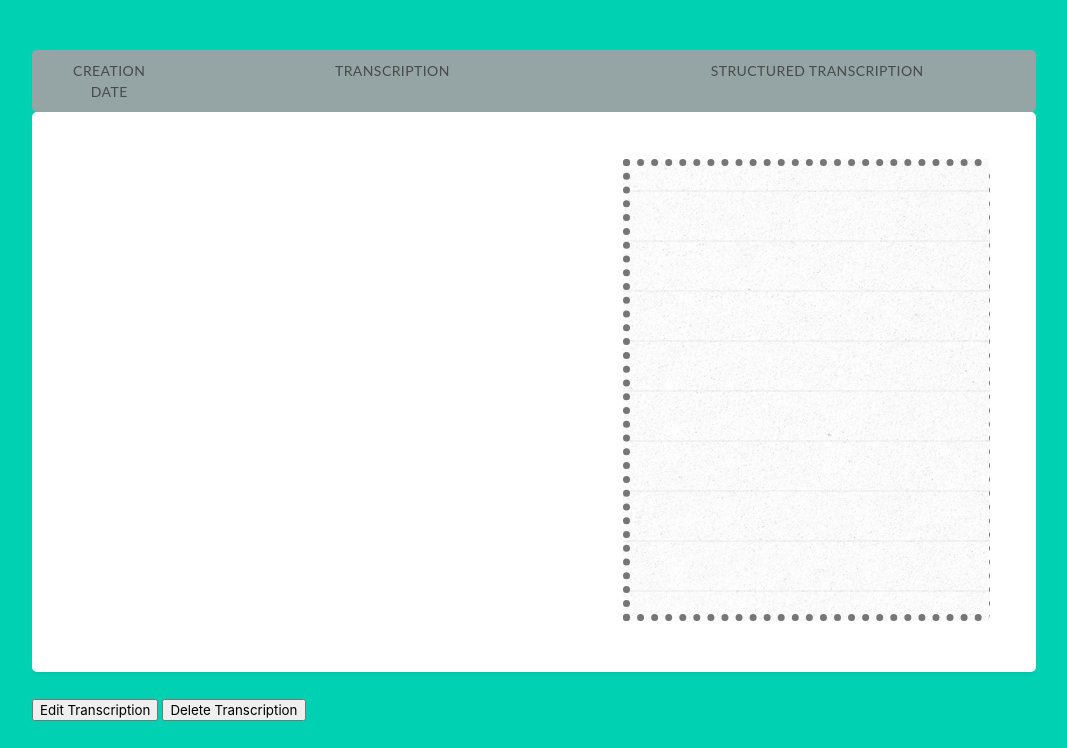
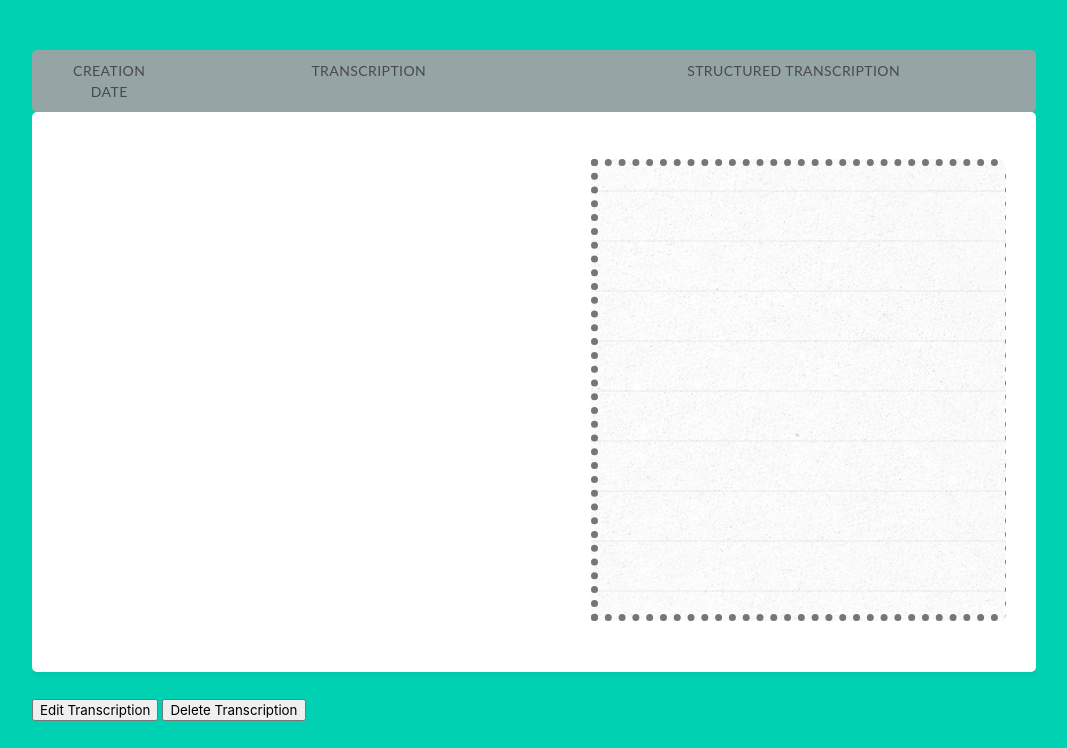
Before and after one commit to diogoaduartereis/HandsDownBackEnd, a Flask app: template templates/display_transcription.html in a window 1280 px wide. Shown: the part 52-800 px from the top of the page, without its empty margins (106-1173 px from the left). Run offline with Flask 2, Linux system fonts and the light colour scheme; the template is opened without the code that fills it, so the values that code supplies are empty; parts of the project's set-up code (start-up, migrations or seed data) failed here and were passed over.

Commit message:
changed column width

```diff
--- a/static/css/transcriptions_page.css
+++ b/static/css/transcriptions_page.css
@@ -65,7 +65,7 @@ body {
       box-shadow: 0px 0px 9px 0px rgba(0,0,0,0.1);
     }
     .col-1 {
-      flex-basis: 10%;
+      flex-basis: 20%;
     }
     .col-2 {
       flex-basis: 80%;
--- a/templates/display_transcription.html
+++ b/templates/display_transcription.html
@@ -90,12 +90,15 @@
 </div>
 
 <style>
+    .col-1 {
+     flex-basis: 10%;
+    }
     .col-2 {
-      flex-basis: 40%;
+      flex-basis: 45%;
       overflow-y: auto;
     }
     .col-3 {
-      flex-basis: 40%;
+      flex-basis: 45%;
     }
     .responsive-table {
         height: 100%;
```
